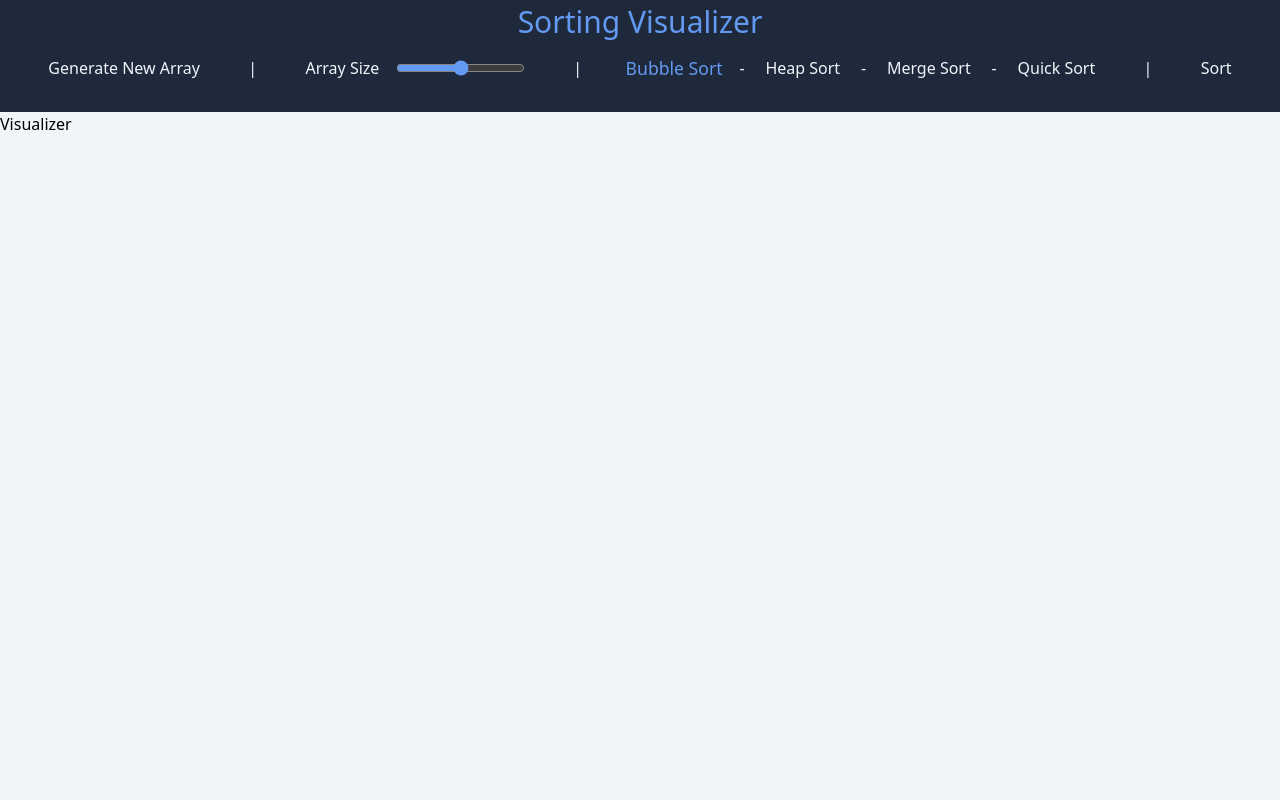
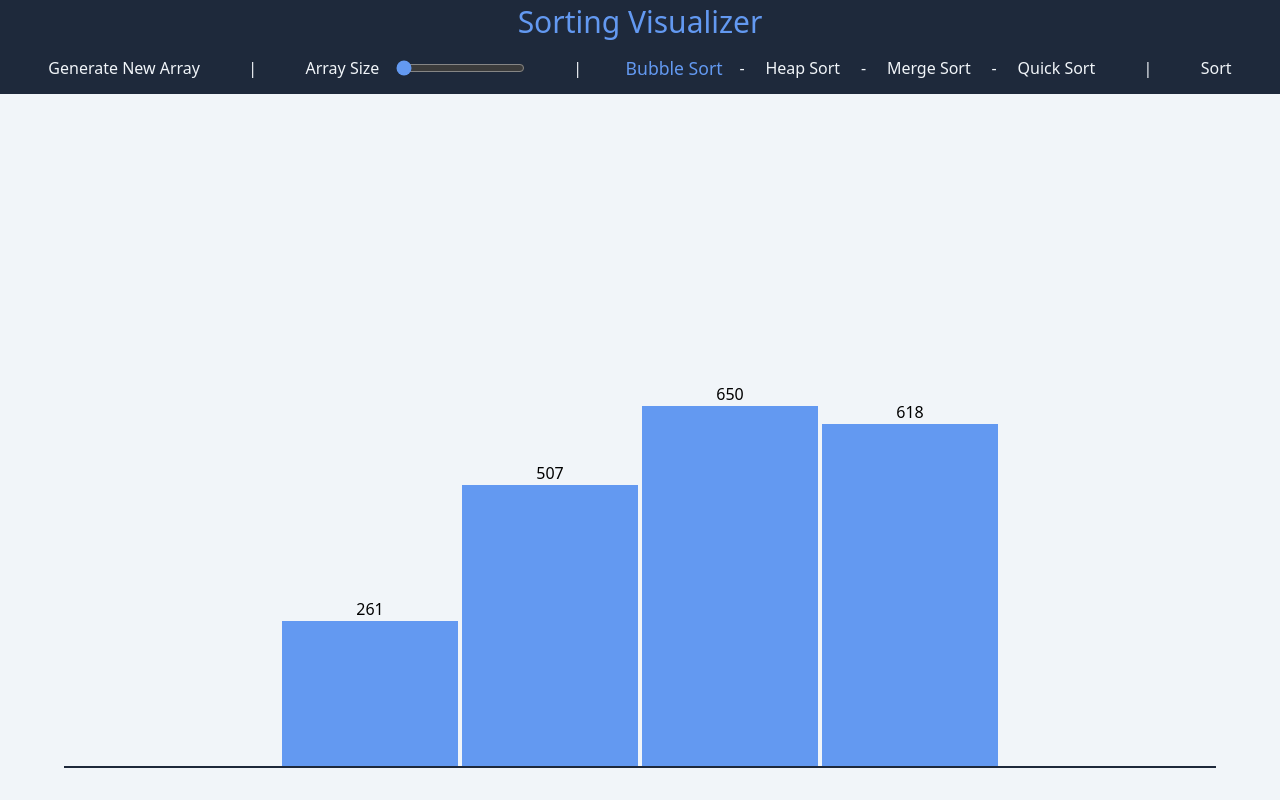
Before and after one commit to SohailTSM/Sorting-Visualizer, a React (Vite) app: page / in a window 1280 px wide. Built offline with nearby package versions, Linux system fonts and the light colour scheme.

Commit message:
Done with array rendering

```diff
--- /dev/null
+++ b/src/atoms/arraySizeState.js
@@ -0,0 +1,6 @@
+import { atom } from 'recoil';
+
+export const arraySizeState = atom({
+  key: 'arraySizeState',
+  default: 4,
+});
--- /dev/null
+++ b/src/atoms/arrayState.js
@@ -0,0 +1,7 @@
+import { atom } from 'recoil';
+import { generateNewArray } from '../helper/array';
+
+export const arrayState = atom({
+  key: 'arrayState',
+  default: [],
+});
--- a/src/components/Navbar.jsx
+++ b/src/components/Navbar.jsx
@@ -2,16 +2,21 @@ import Title from './Title';
 import { useRecoilState } from 'recoil';
 import { algorithmState } from '../atoms/algorithmState';
 import { sortingState } from '../atoms/sortingState';
-
+import { arraySizeState } from '../atoms/arraySizeState';
 const Navbar = () => {
   const [algorithm, setAlgorithm] = useRecoilState(algorithmState);
   const [isSorting, setIsSorting] = useRecoilState(sortingState);
+  const [arraySize, setArraySize] = useRecoilState(arraySizeState);
 
   const sort = () => {
     if (isSorting) {
       return;
     }
     setIsSorting(true);
+  };
+
+  const changeArraySize = (e) => {
+    setArraySize(e.target.value);
   };
 
   return (
@@ -40,6 +45,10 @@ const Navbar = () => {
             id='size'
             className='accent-lightblue hover:accent-blue-600'
             disabled={isSorting}
+            min={4}
+            max={150}
+            value={arraySize}
+            onChange={changeArraySize}
           />
         </div>
         <div className=''>|</div>
--- a/src/components/Visualizer.jsx
+++ b/src/components/Visualizer.jsx
@@ -1,4 +1,44 @@
+import { useEffect } from 'react';
+import { arrayState } from '../atoms/arrayState';
+import { useRecoilState, useRecoilValue } from 'recoil';
+import { generateNewArray } from '../helper/array';
+import { arraySizeState } from '../atoms/arraySizeState';
+
 const Visualizer = () => {
-  return <div>Visualizer</div>;
+  const [array, setArray] = useRecoilState(arrayState);
+  const arraySize = useRecoilValue(arraySizeState);
+
+  useEffect(() => {
+    setArray(generateNewArray(arraySize));
+  }, [arraySize]);
+  const max = Math.max(...array) || 0;
+  let maxHeight = Math.floor((screen.height * 60) / 100);
+  let maxWidth = Math.floor((screen.width * 90) / 100);
+  console.log(array.length);
+  return (
+    <div className='flex gap-1 border-b-2 border-slate-800 h-full  mb-8 mx-16 justify-center content-center items-end'>
+      {array.map((element, index) => {
+        return (
+          <div>
+            {array.length < 40 ? (
+              <div className='text-black text-center font-medium text-base'>
+                {element}
+              </div>
+            ) : (
+              ''
+            )}
+            <div
+              className='bg-lightblue '
+              style={{
+                width: maxWidth / array.length - 4 + 'px',
+                height: (element * maxHeight) / max + 'px',
+              }}
+              key={index}
+            ></div>
+          </div>
+        );
+      })}
+    </div>
+  );
 };
 export default Visualizer;
--- /dev/null
+++ b/src/helper/array.js
@@ -0,0 +1,11 @@
+export const generateNewArray = (n) => {
+  let min = 10;
+  let max = 700;
+  const arr = [];
+  for (let i = 0; i < n; i++) {
+    let number = Math.floor(Math.random() * (max - min) + min);
+
+    arr.push(number);
+  }
+  return arr;
+};
```
